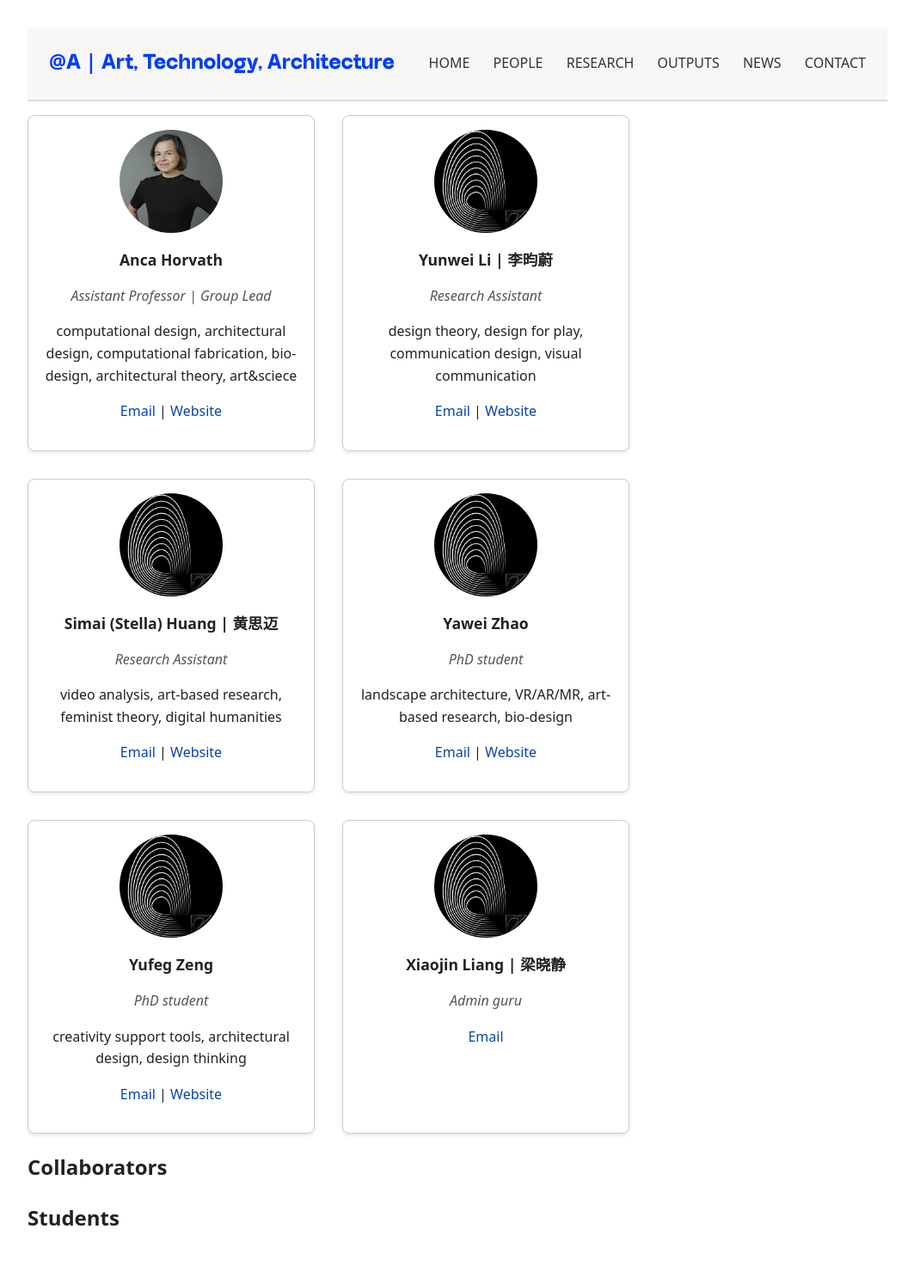
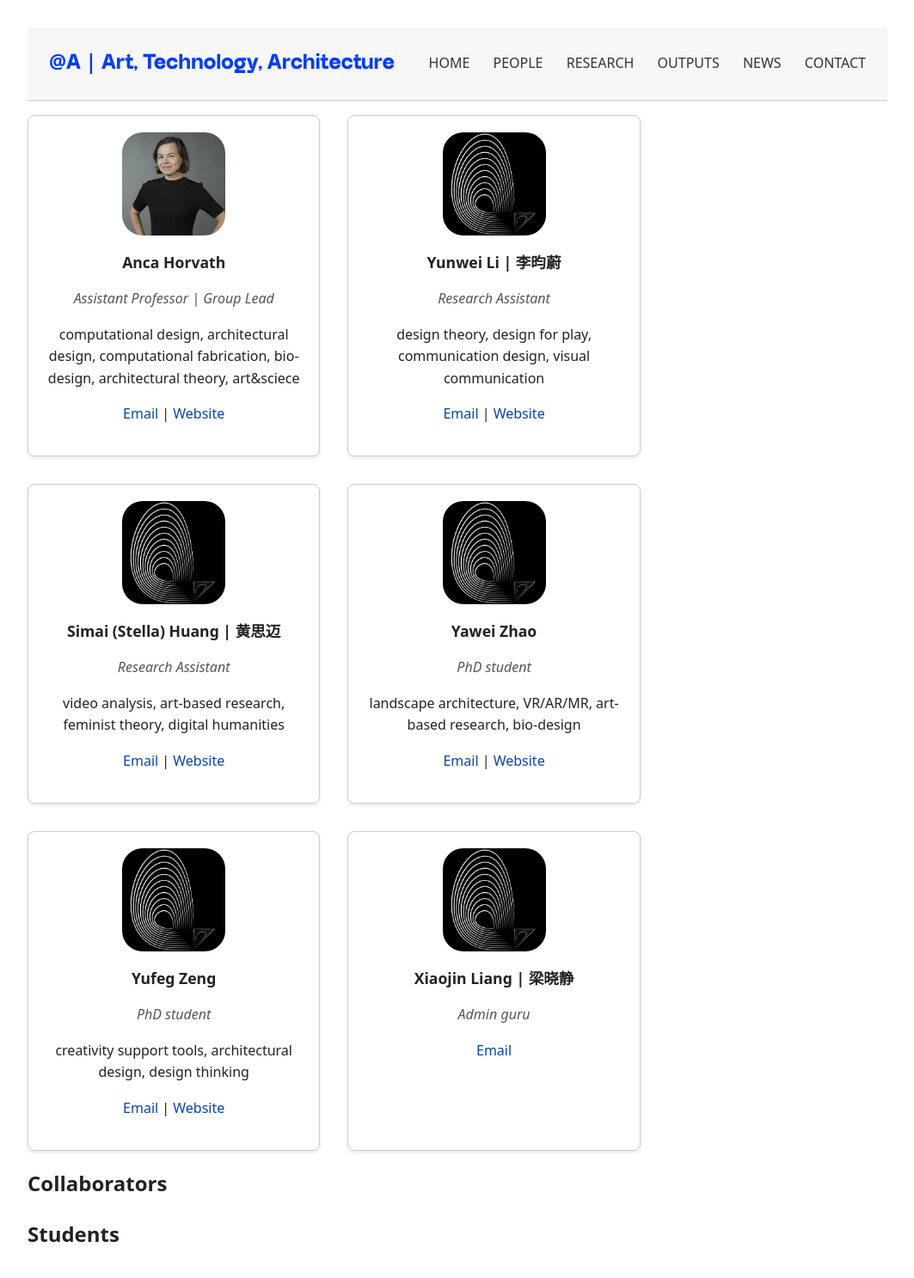
Before and after one commit to anqua/at-a, a Jekyll site: the page built from people.md, in a window 1280 px wide. Shown: the whole page at 86% size, without its empty margins (108-1171 px from the left). Built offline with Jekyll 4.4.1, drawn with Linux system fonts in a browser that asks for light colours; some web fonts are replaced.

Commit message:
Update style.css

```diff
--- a/assets/css/style.css
+++ b/assets/css/style.css
@@ -155,7 +155,7 @@ h1 {
 
 .person-card {
   border: 1px solid #ccc;
-  padding: 1em;
+  padding: 1.2em;
   flex: 0 1 300px;
   text-align: center;
   border-radius: 8px;
@@ -166,7 +166,7 @@ h1 {
   width: 120px;
   height: 120px;
   object-fit: cover;
-  border-radius: 50%;
+  border-radius: 20%;
   margin-bottom: 0.5em;
 }
 
```
